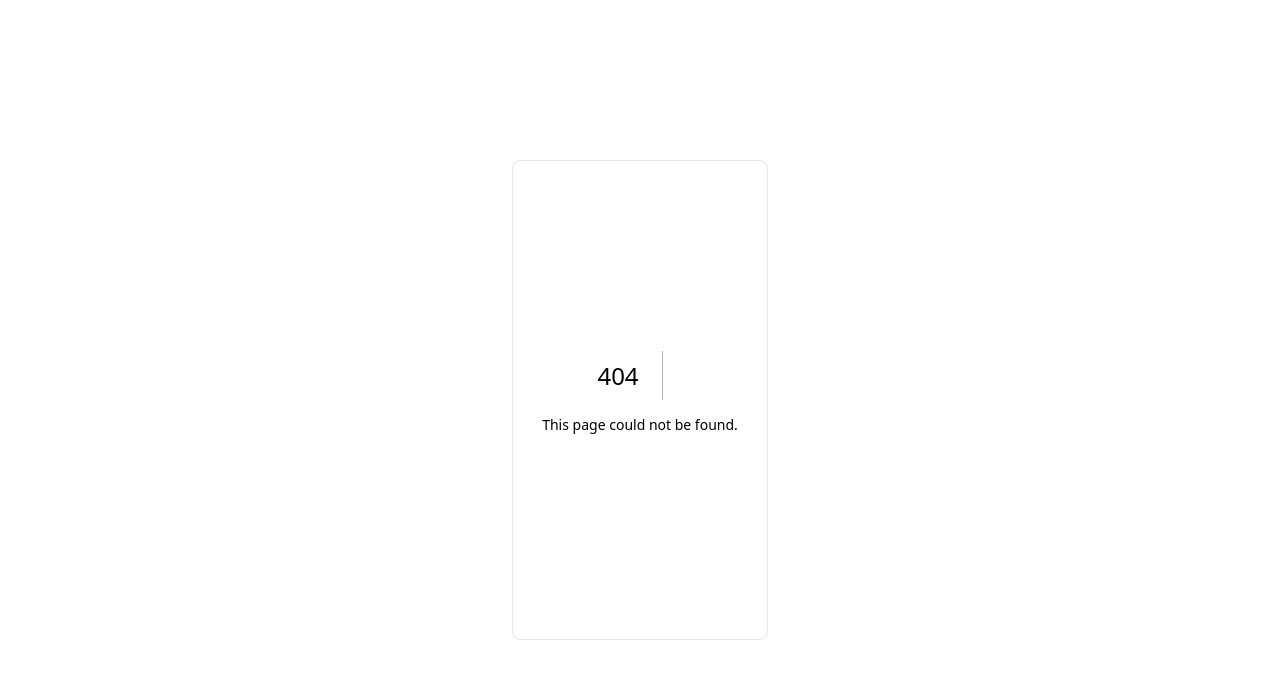
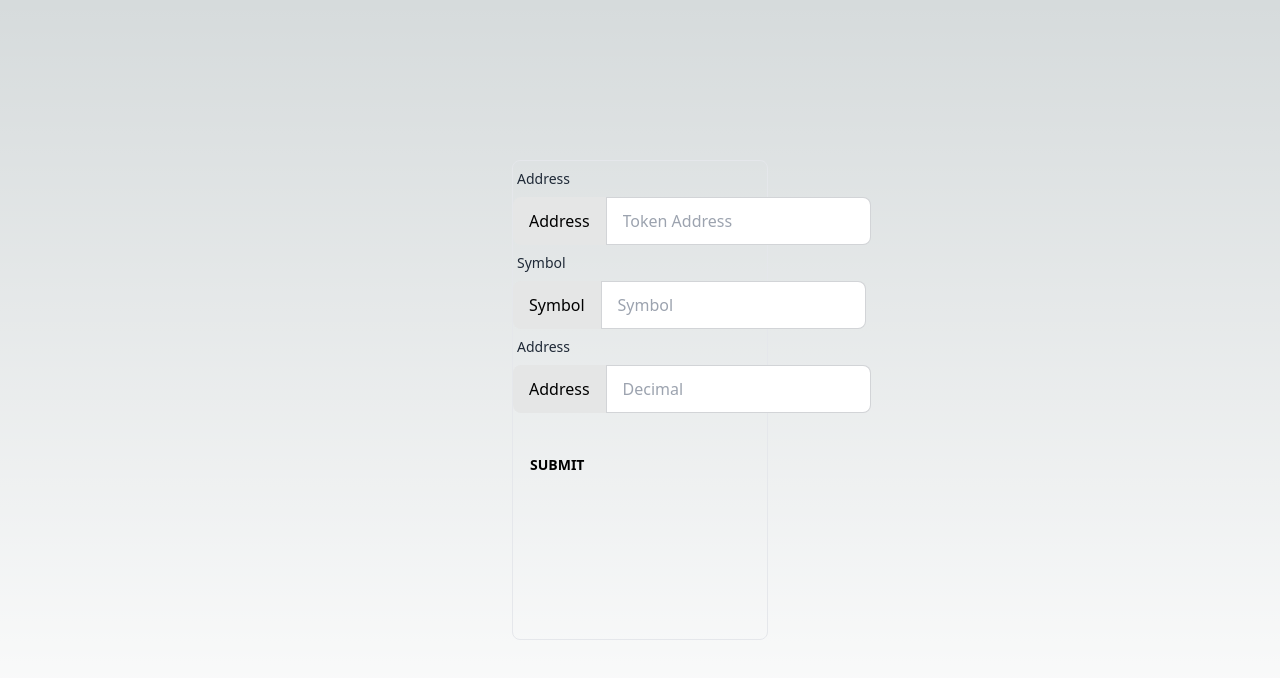
Before and after one commit to yhl125/iampocket-wallet, a Next.js app: page /manageToken in a window 1280 px wide. Before the commit this address had no page. Shown: the top 678 px of the page. Built offline with nearby package versions, Linux system fonts and the light colour scheme.

Commit message:
Add manage token page

```diff
--- /dev/null
+++ b/app/manageToken/page.tsx
@@ -0,0 +1,123 @@
+'use client';
+
+import { ethers } from 'ethers';
+import TokenStore from '@/store/TokenStore';
+import { useSnapshot } from 'valtio';
+import SettingsStore from '@/store/SettingsStore';
+import { useState } from 'react';
+import { useRouter } from 'next/navigation';
+import config from 'config.json';
+import { formatEther } from 'ethers/lib/utils';
+interface tokenAttribute {
+  address: string;
+  decimal?: number;
+  symbol?: string;
+}
+
+const ManageTokenPage = () => {
+  const [address, setAddress] = useState<string>('');
+  const [symbol, setSymbol] = useState<string>();
+  const [decimal, setDecimal] = useState<number>();
+  const { erc4337Address } = useSnapshot(SettingsStore.state);
+
+  const router = useRouter();
+
+  const ERC_20Abi = [
+    'function name() view returns (string)',
+    'function symbol() view returns (string)',
+    'function decimals() view returns (uint8)',
+    'function balanceOf(address owner) view returns (uint256)',
+  ];
+
+  const getTokenInfo = async (token: tokenAttribute) => {
+    const provider = new ethers.providers.JsonRpcProvider(config.rpcUrl);
+    const contract = new ethers.Contract(token.address, ERC_20Abi, provider);
+    const [name, symbol, tokenBalance,decimals] = await Promise.all([
+      contract.name(),
+      contract.symbol(),
+      contract.balanceOf(erc4337Address),
+      contract.decimals(),
+    ])
+    const balance = formatEther(tokenBalance);
+
+    TokenStore.addTokenInfo({
+      name: name,
+      balance: balance,
+      tokenSymbol: symbol,
+    });
+    router.push('/wallet');
+  };
+  const handleSubmit = async (event: any) => {
+    if (address == '') {
+      alert('Please input Token Address');
+      return;
+    }
+    event.preventDefault();
+    const token = {
+      address: address as string,
+      symbol: symbol,
+      decimal: decimal,
+    };
+    await getTokenInfo(token);
+  };
+
+  return (
+    <>
+      <div className="add-token">
+        <div className="form-control">
+          <form onSubmit={handleSubmit}>
+            <label className="label">
+              <span className="label-text">Address</span>
+            </label>
+            <label className="input-group">
+              <span>Address</span>
+              <input
+                onChange={(e: any) => {
+                  setAddress(e.target.value);
+                }}
+                type="text"
+                placeholder="Token Address"
+                className="input-bordered input"
+              />
+            </label>
+            <label className="label">
+              <span className="label-text">Symbol</span>
+            </label>
+            <label className="input-group">
+              <span>Symbol</span>
+              <input
+                onChange={(e: any) => {
+                  setSymbol(e.target.value);
+                }}
+                type="text"
+                placeholder="Symbol"
+                className="input-bordered input"
+              />
+            </label>
+            <label className="label">
+              <span className="label-text">Address</span>
+            </label>
+            <label className="input-group">
+              <span>Address</span>
+              <input
+                onChange={(e: any) => {
+                  setDecimal(e.target.value);
+                }}
+                type="number"
+                placeholder="Decimal"
+                className="input-bordered input"
+              />
+            </label>
+            <div className="add-token mt-7">
+              <button type="submit" className="btn-ghost btn">
+                Submit
+              </button>
+            </div>
+          </form>
+        </div>
+      </div>
+    </>
+  );
+};
+
+export default ManageTokenPage;
--- /dev/null
+++ b/app/store/TokenStore.ts
@@ -0,0 +1,42 @@
+import { ethers } from 'ethers';
+import { proxy } from 'valtio';
+import { proxySet } from 'valtio/utils';
+
+export interface TokenState {
+  name: string;
+  tokenSymbol: string;
+  tokenDecimal?: number;
+  balance: string;
+}
+
+export interface TokenListState {
+  tokenList: TokenState[];
+}
+export interface ProviderState {
+  provider?: ethers.providers.JsonRpcProvider;
+}
+
+const providerState = proxy<ProviderState>({
+  provider: undefined,
+});
+
+const tokenListState = proxy<TokenListState>({
+  tokenList: [],
+});
+const TokenStore = {
+  providerState,
+  tokenListState,
+  addTokenInfo(value: TokenState) {
+    tokenListState.tokenList.push(value);
+  },
+  deleteTokenInfo(value: TokenState) {
+    tokenListState.tokenList = tokenListState.tokenList.filter(
+      (token) => token.name !== value.name
+    );
+  },
+  setProvider(provider: ethers.providers.JsonRpcProvider) {
+    providerState.provider = provider;
+  },
+};
+
+export default TokenStore;
```
